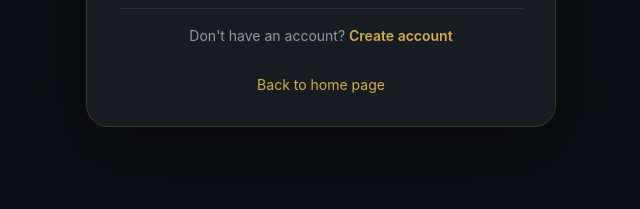
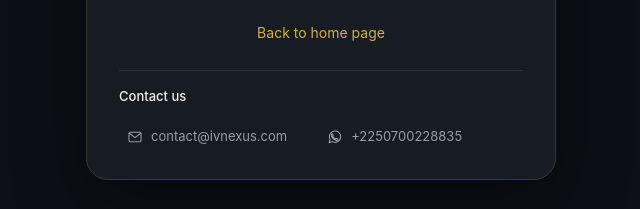
Before and after one commit to manpreetscorpsoft/RecueAI, a React (Vite) app: page /login in a window 1280 px wide. Shown: the part 556-765 px from the top of the page, without its empty margins (319-959 px from the left). Built offline with nearby package versions, Linux system fonts and the light colour scheme; no server answers.

Commit message:
contact on login

```diff
--- a/src/components/layout/DashboardContact.jsx
+++ b/src/components/layout/DashboardContact.jsx
@@ -1,6 +1,6 @@
 import { useTranslation } from "react-i18next";
 
-export default function DashboardContact() {
+export default function DashboardContact({ showHomeLink = true }) {
   const { t } = useTranslation();
   const linkClass = "inline-flex min-h-11 min-w-0 max-w-full px-2 py-2 text-center [overflow-wrap:anywhere] items-center justify-center gap-2 rounded text-[13px] text-[#999ca1] transition-colors hover:text-[#d5af42] focus-visible:outline-2 focus-visible:outline-offset-4 focus-visible:outline-[#d5af42]";
 
@@ -25,9 +25,11 @@ export default function DashboardContact() {
           </a>
         </address>
       </div>
+      {showHomeLink && (
       <a href="http://ivnexus.com/" className={`${linkClass} mt-3 w-full border-t border-[#2b3036] pt-3 text-[#d5af42] lg:hidden`}>
         {t("dashboard.backToHomepage")}
       </a>
+      )}
     </footer>
   );
 }
--- a/src/pages/LoginPage.jsx
+++ b/src/pages/LoginPage.jsx
@@ -5,6 +5,7 @@ import { useLocation, useNavigate } from "react-router-dom";
 
 import { formatLoginPhone, requestEmailOtp, verifyEmailOtp } from "../services/authService";
 import CreateAccountModal from "../components/auth/CreateAccountModal";
+import DashboardContact from "../components/layout/DashboardContact";
 
 function LoginPage() {
   const { t } = useTranslation();
@@ -628,6 +629,9 @@ function LoginPage() {
         >
           {t("dashboard.backToHomepage")}
         </a>
+        <div className="mt-4">
+          <DashboardContact showHomeLink={false} />
+        </div>
       </section>
 
       {isCreateAccountOpen && (
```
